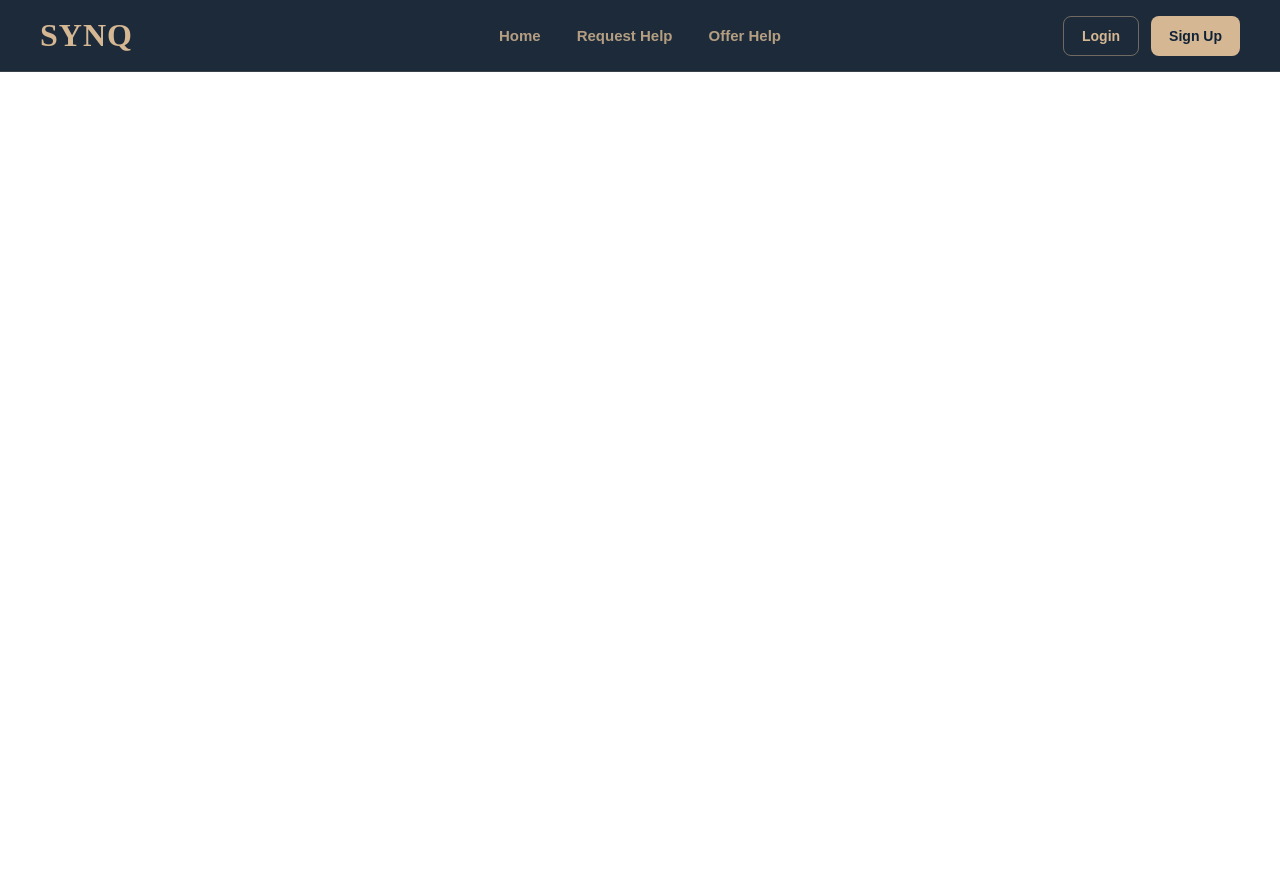
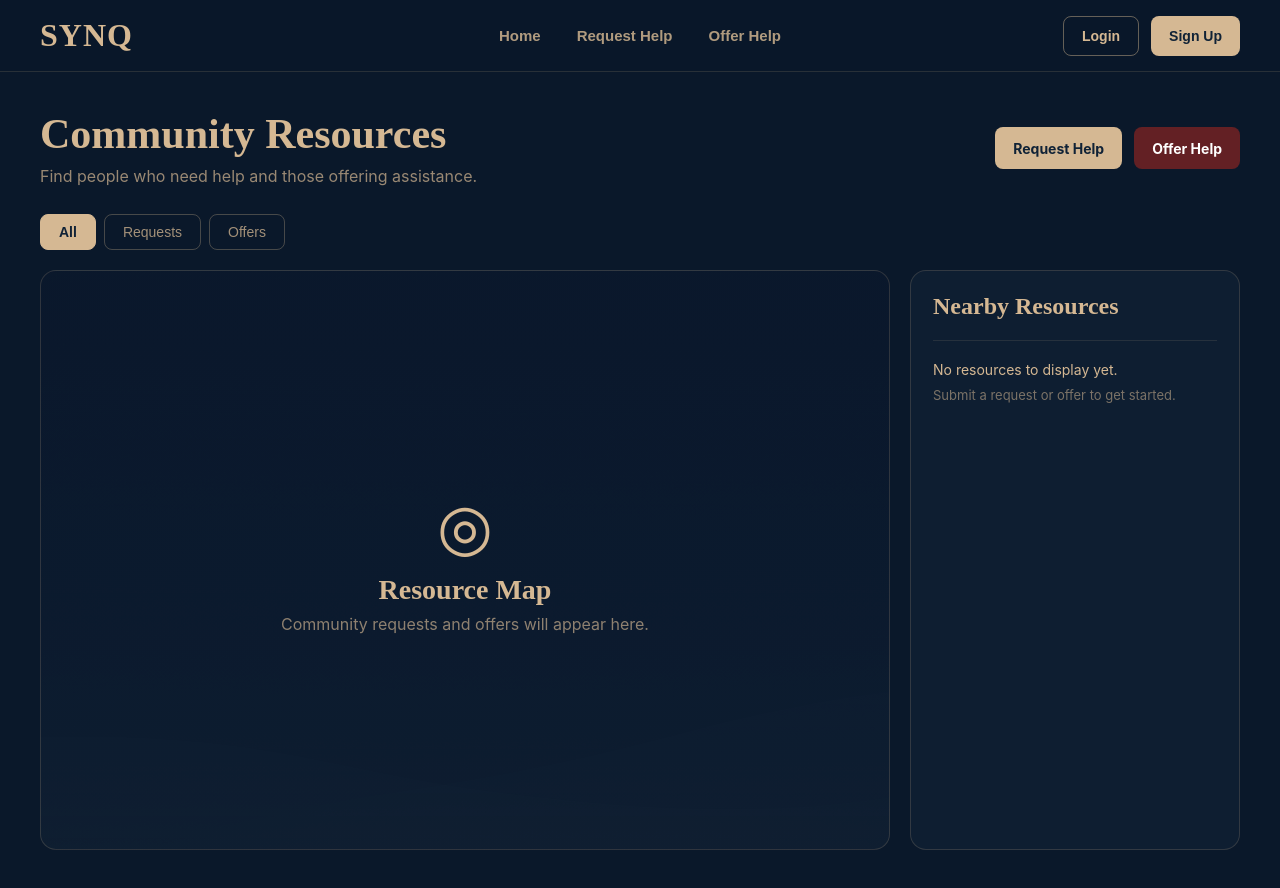
Before and after one commit to Vrinda0211/SYNQ, a React (Vite) app in the folder client/: page /map in a window 1280 px wide. Before the commit the page ends 800 px from the top, so only its background shows below. Built offline with nearby package versions, Linux system fonts and the light colour scheme.

Commit message:
Add community resource dashboard

```diff
--- a/client/src/App.jsx
+++ b/client/src/App.jsx
@@ -6,6 +6,7 @@ import RequestHelp from "./pages/RequestHelp";
 import OfferHelp from "./pages/OfferHelp";
 import Login from "./pages/Login";
 import Signup from "./pages/Signup";
+import MapDashboard from "./pages/MapDashboard";
 
 function App()
 {
@@ -40,6 +41,7 @@ function App()
                 <Route path="/offer" element={<OfferHelp user={user}/>}/>
                 <Route path="/login" element={<Login onLogin={handleLogin}/>}/>
                 <Route path="/signup" element={<Signup onLogin={handleLogin}/>}/>
+                <Route path="/map" element={<MapDashboard/>}/>
             </Routes>
         </>
     );
--- /dev/null
+++ b/client/src/pages/MapDashboard.jsx
@@ -0,0 +1,75 @@
+import { useState } from "react";
+import { Link } from "react-router-dom";
+import "../styles/MapDashboard.css";
+
+export default function MapDashboard()
+{
+    const [filter,setFilter]=useState("all");
+
+    return(
+        <div className="MapDashboard">
+            <div className="MapHeader">
+                <div>
+                    <h1 className="MapTitle">Community Resources</h1>
+                    <p className="MapSubtitle">
+                        Find people who need help and those offering assistance.
+                    </p>
+                </div>
+
+                <div className="MapActions">
+                    <Link to="/request" className="MapRequestButton">
+                        Request Help
+                    </Link>
+
+                    <Link to="/offer" className="MapOfferButton">
+                        Offer Help
+                    </Link>
+                </div>
+            </div>
+
+            <div className="MapControls">
+                <button
+                    className={filter==="all"?"FilterButton active":"FilterButton"}
+                    onClick={()=>setFilter("all")}
+                >
+                    All
+                </button>
+
+                <button
+                    className={filter==="requests"?"FilterButton active":"FilterButton"}
+                    onClick={()=>setFilter("requests")}
+                >
+                    Requests
+                </button>
+
+                <button
+                    className={filter==="offers"?"FilterButton active":"FilterButton"}
+                    onClick={()=>setFilter("offers")}
+                >
+                    Offers
+                </button>
+            </div>
+
+            <div className="MapContent">
+                <div className="MapPlaceholder">
+                    <div className="MapIcon">◎</div>
+                    <h2>Resource Map</h2>
+                    <p>
+                        Community requests and offers will appear here.
+                    </p>
+                </div>
+
+                <aside className="ResourcePanel">
+                    <h2>Nearby Resources</h2>
+
+                    <div className="EmptyResources">
+                        <p>No resources to display yet.</p>
+                        <span>
+                            Submit a request or offer to get started.
+                        </span>
+                    </div>
+                </aside>
+            </div>
+        </div>
+    );
+}
--- /dev/null
+++ b/client/src/styles/MapDashboard.css
@@ -0,0 +1,197 @@
+.MapDashboard
+{
+    min-height: 100vh;
+    width: 100%;
+    padding: 110px 40px 40px 40px;
+    box-sizing: border-box;
+    background: #0A182A;
+    color: #D5B893;
+    font-family: Inter,system-ui,Arial,sans-serif;
+}
+
+.MapHeader
+{
+    display: flex;
+    align-items: center;
+    justify-content: space-between;
+    gap: 30px;
+    max-width: 1400px;
+    margin: 0 auto 28px auto;
+}
+
+.MapTitle
+{
+    margin: 0;
+    font-family: "Playfair Display",serif;
+    font-size: 42px;
+}
+
+.MapSubtitle
+{
+    margin: 8px 0 0 0;
+    color: rgba(213,184,147,0.7);
+    font-size: 16px;
+}
+
+.MapActions
+{
+    display: flex;
+    gap: 12px;
+}
+
+.MapRequestButton,
+.MapOfferButton
+{
+    display: flex;
+    align-items: center;
+    justify-content: center;
+    height: 42px;
+    padding: 0 18px;
+    border-radius: 8px;
+    font-size: 14px;
+    font-weight: 700;
+    text-decoration: none;
+}
+
+.MapRequestButton
+{
+    background: #D5B893;
+    color: #102236;
+}
+
+.MapOfferButton
+{
+    background: #632024;
+    color: white;
+}
+
+.MapControls
+{
+    max-width: 1400px;
+    margin: 0 auto 20px auto;
+    display: flex;
+    gap: 8px;
+}
+
+.FilterButton
+{
+    padding: 9px 18px;
+    border: 1px solid rgba(213,184,147,0.3);
+    border-radius: 8px;
+    background: transparent;
+    color: rgba(213,184,147,0.75);
+    font-size: 14px;
+    cursor: pointer;
+}
+
+.FilterButton.active
+{
+    background: #D5B893;
+    color: #102236;
+    border-color: #D5B893;
+    font-weight: 700;
+}
+
+.MapContent
+{
+    max-width: 1400px;
+    min-height: 580px;
+    margin: 0 auto;
+    display: grid;
+    grid-template-columns: 1fr 330px;
+    gap: 20px;
+}
+
+.MapPlaceholder
+{
+    min-height: 580px;
+    display: flex;
+    flex-direction: column;
+    align-items: center;
+    justify-content: center;
+    border: 1px solid rgba(213,184,147,0.18);
+    border-radius: 16px;
+    background:
+        linear-gradient(rgba(10,24,42,0.82),rgba(10,24,42,0.92)),
+        url("../assets/images/hero-bg.png");
+    background-size: cover;
+    background-position: center;
+}
+
+.MapIcon
+{
+    font-size: 64px;
+    margin-bottom: 10px;
+}
+
+.MapPlaceholder h2
+{
+    margin: 0 0 8px 0;
+    font-family: "Playfair Display",serif;
+    font-size: 28px;
+}
+
+.MapPlaceholder p
+{
+    margin: 0;
+    color: rgba(213,184,147,0.65);
+}
+
+.ResourcePanel
+{
+    border: 1px solid rgba(213,184,147,0.18);
+    border-radius: 16px;
+    background: rgba(16,34,54,0.7);
+    padding: 22px;
+    box-sizing: border-box;
+}
+
+.ResourcePanel h2
+{
+    margin: 0 0 20px 0;
+    font-family: "Playfair Display",serif;
+    font-size: 24px;
+}
+
+.EmptyResources
+{
+    padding: 20px 0;
+    border-top: 1px solid rgba(213,184,147,0.12);
+}
+
+.EmptyResources p
+{
+    margin: 0 0 6px 0;
+    font-size: 14px;
+}
+
+.EmptyResources span
+{
+    color: rgba(213,184,147,0.55);
+    font-size: 13px;
+    line-height: 1.5;
+}
+
+@media(max-width:900px)
+{
+    .MapDashboard
+    {
+        padding: 100px 20px 30px 20px;
+    }
+
+    .MapHeader
+    {
+        flex-direction: column;
+        align-items: flex-start;
+    }
+
+    .MapContent
+    {
+        grid-template-columns: 1fr;
+    }
+
+    .MapPlaceholder
+    {
+        min-height: 450px;
+    }
+}
```
